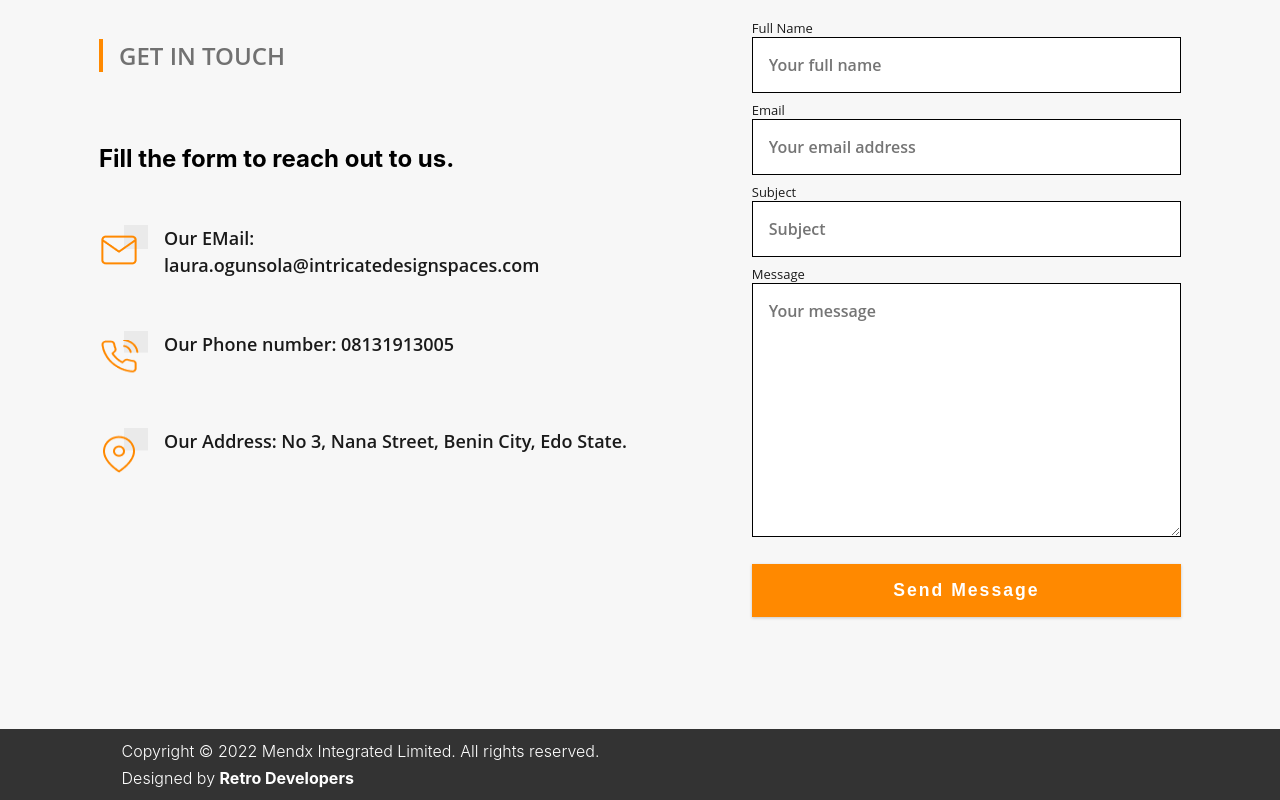
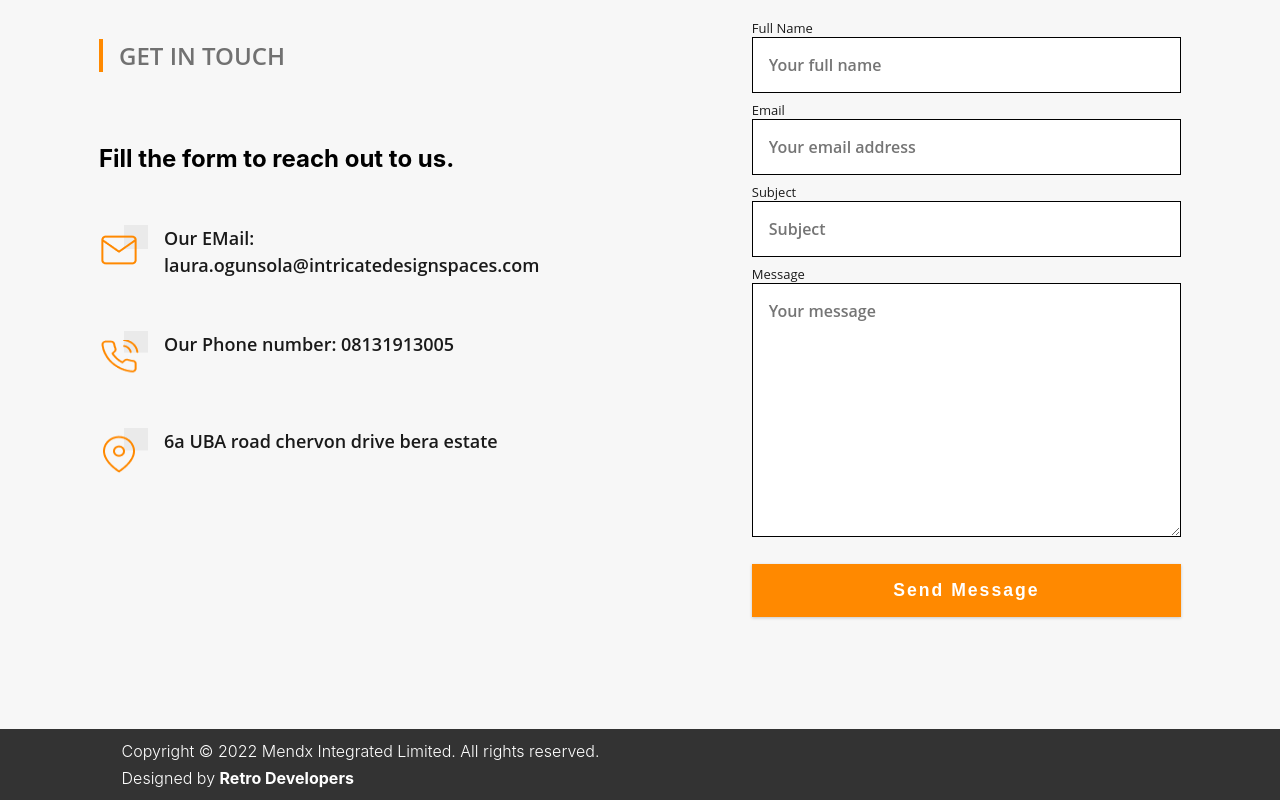
Before and after one commit to Greg-Soap/intricatedesign, a React (Create React App) app: page / in a window 1280 px wide. Shown: the part 3284-4084 px from the top of the page. Built offline with nearby package versions, Linux system fonts and the light colour scheme.

Commit message:
updating the contact address

```diff
--- a/src/pages/contact/Contact.js
+++ b/src/pages/contact/Contact.js
@@ -58,7 +58,7 @@ const Contact = () => {
             </div>
             <div className="contact_group">
               <img src={Address} alt="address" />
-              <h2>Our Address: No 3, Nana Street, Benin City, Edo State.</h2>
+              <h2>6a UBA road chervon drive bera estate</h2>
             </div>
           </div>
         </div>
```
